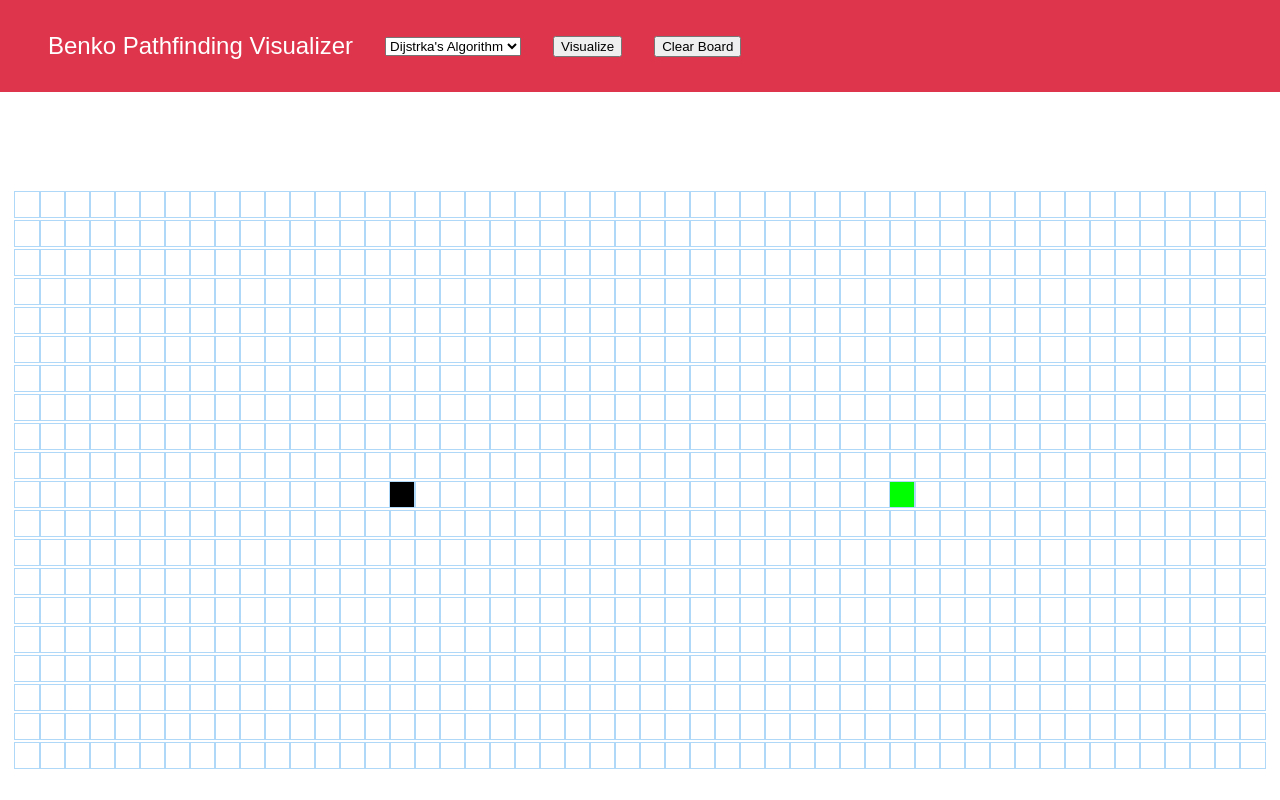
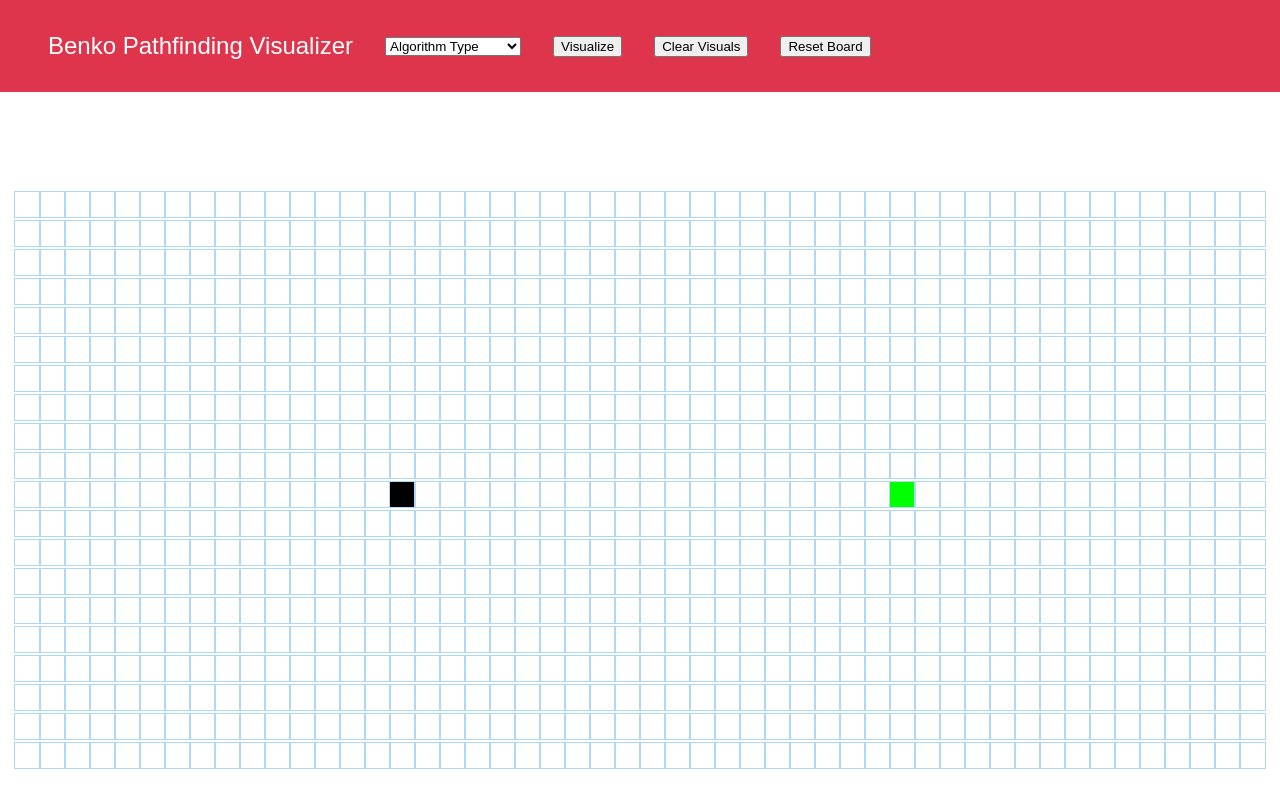
Before and after one commit to MatijaBenko/Visual_Pathfinder_REACT, a React (Create React App) app in the folder my-app/: page / in a window 1280 px wide. Built offline with nearby package versions, Linux system fonts and the light colour scheme.

Commit message:
Finished Algorithms, polished Navbar

```diff
--- a/my-app/src/Navbar/Navbar.jsx
+++ b/my-app/src/Navbar/Navbar.jsx
@@ -1,4 +1,4 @@
-import React, { Component} from "react";
+import React, { Component } from "react";
 
 import "./Navbar.css";
 
@@ -13,20 +13,26 @@ export default class Navbar extends Component {
   }
 
   handleChangeAlgorithm(e) {
-    this.setState({ algorithmType: e.target.value });
-    this.handleChangeButton(e.target.value);
+    if (e.target.value !== "Algorithm Type") {
+      this.setState({ algorithmType: e.target.value });
+      this.handleChangeButton(e.target.value);
+    }
   }
 
   visualButtonClick = () => {
-    if(this.state.algorithmType == null){
+    if (this.state.algorithmType === "") {
       alert("Please select an Algorithm type!");
     } else {
       this.props.visualizeAlgorithm(this.state.algorithmType);
     }
-  }
+  };
+
+  resetButtonClick = () => {
+    this.props.resetVisualization();
+  };
 
   clearButtonClick = () => {
-    this.props.clearVisualization();
+    this.props.clearVisuals();
   }
 
   render() {
@@ -43,15 +49,29 @@ export default class Navbar extends Component {
               value={this.state.algorithmType}
               onChange={this.handleChangeAlgorithm}
             >
+              <option defaultValue="" style={{ fontWeight: "bold" }}>
+                Algorithm Type
+              </option>
               <option value="Dijstrka's Algorithm">Dijstrka's Algorithm</option>
               <option value="A* Algorithm">A* Algorithm</option>
+              <option value="DFS Algorithm">DFS Algorithm</option>
+              <option value="BFS Algorithm">BFS Algorithm</option>
             </select>
           </div>
           <div className="navbar-child">
-            <button id="visual-button" onClick={this.visualButtonClick}>Visualize</button>
+            <button id="visual-button" onClick={this.visualButtonClick}>
+              Visualize
+            </button>
           </div>
           <div className="navbar-child">
-            <button id="clear-button" onClick={this.clearButtonClick}>Clear Board</button>
+            <button id="clear-button" onClick={this.clearButtonClick}>
+              Clear Visuals
+            </button>
+          </div>
+          <div className="navbar-child">
+            <button id="reset-button" onClick={this.resetButtonClick}>
+              Reset Board
+            </button>
           </div>
         </div>
       </nav>
--- a/my-app/src/PathfindingVisualizer/PathfindingVisualizer.jsx
+++ b/my-app/src/PathfindingVisualizer/PathfindingVisualizer.jsx
@@ -1,9 +1,18 @@
 import React, { Component } from "react";
 import Node from "./Node/Node";
-import { dijkstra, getNodesInShortestPathOrder } from "../algorithms/dijkstra";
+import {
+  dijkstra,
+  getNodesInShortestPathOrderDijkstra,
+} from "../algorithms/dijkstra";
 import Navbar from "../Navbar/Navbar";
 
 import "./PathfindingVisualizer.css";
+import { astar, getNodesInShortestPathOrderAstar } from "../algorithms/astar";
+import {
+  depthfirstsearch,
+  getNodesInShortestPathOrderDFS,
+} from "../algorithms/depthfirstsearch";
+import { breadthfirstsearch, getNodesInShortestPathOrderBFS } from "../algorithms/breadthfirstsearch";
 
 const START_NODE_ROW = 10;
 const START_NODE_COL = 15;
@@ -51,53 +60,39 @@ export default class PathfindingVisualizer extends Component {
   }
 
   visualizeAlgorithm = (algorithmType) => {
-    if (algorithmType === "Dijstrka's Algorithm") {
-      this.visualizeDijkstra();
-    } else if (algorithmType === "A* Algorithm") {
-      this.visualizeA();
-    }
-  };
-
-  clearVisualization = () => {
-    clearBoard(this.state.grid);
-  };
-
-  visualizeA() {
-    console.log("HERE");
-    // const { grid } = this.state;
-    // const startNode = grid[START_NODE_ROW][START_NODE_COL];
-    // const finishNode = grid[FINISH_NODE_ROW][FINISH_NODE_COL];
-    // // const visitedNodesInOrder = dijkstra(grid, startNode, finishNode);
-    // const nodesInShortestPathOrder = getNodesInShortestPathOrder(finishNode);
-    // // this.animateDijkstra(visitedNodesInOrder, nodesInShortestPathOrder);
-  }
-
-  animateA(visitedNodesInOrder, nodesInShortestPathOrder) {
-    // for (let i = 0; i <= visitedNodesInOrder.length; i++) {
-    //   if (i === visitedNodesInOrder.length) {
-    //     setTimeout(() => {
-    //       this.animateShortestPath(nodesInShortestPathOrder);
-    //     }, 10 * i);
-    //     return;
-    //   }
-    //   setTimeout(() => {
-    //     const node = visitedNodesInOrder[i];
-    //     document.getElementById(`node-${node.row}-${node.col}`).className =
-    //       "node node-visited";
-    //   }, 10 * i);
-    // }
-  }
-
-  visualizeDijkstra() {
     const { grid } = this.state;
     const startNode = grid[START_NODE_ROW][START_NODE_COL];
     const finishNode = grid[FINISH_NODE_ROW][FINISH_NODE_COL];
-    const visitedNodesInOrder = dijkstra(grid, startNode, finishNode);
-    const nodesInShortestPathOrder = getNodesInShortestPathOrder(finishNode);
-    this.animateDijkstra(visitedNodesInOrder, nodesInShortestPathOrder);
-  }
+    let visitedNodesInOrder = null;
+    let nodesInShortestPathOrder = null;
 
-  animateDijkstra(visitedNodesInOrder, nodesInShortestPathOrder) {
+    if (algorithmType === "Dijstrka's Algorithm") {
+      visitedNodesInOrder = dijkstra(grid, startNode, finishNode);
+      nodesInShortestPathOrder =
+        getNodesInShortestPathOrderDijkstra(finishNode);
+      getNodesInShortestPathOrderDijkstra(finishNode);
+    } else if (algorithmType === "A* Algorithm") {
+      visitedNodesInOrder = astar(grid, startNode, finishNode);
+      nodesInShortestPathOrder = getNodesInShortestPathOrderAstar(finishNode);
+    } else if (algorithmType === "DFS Algorithm") {
+      visitedNodesInOrder = depthfirstsearch(grid, startNode, finishNode);
+      nodesInShortestPathOrder = getNodesInShortestPathOrderDFS(finishNode);
+    } else if (algorithmType === "BFS Algorithm") {
+      visitedNodesInOrder = breadthfirstsearch(grid, startNode, finishNode);
+      nodesInShortestPathOrder = getNodesInShortestPathOrderBFS(finishNode);
+    }
+    this.animateAlgorithm(visitedNodesInOrder, nodesInShortestPathOrder);
+  };
+
+  clearVisuals = () => {
+    clearVisuals(this.state.grid);
+  };
+
+  resetVisualization = () => {
+    resetBoard(this.state.grid);
+  };
+
+  animateAlgorithm(visitedNodesInOrder, nodesInShortestPathOrder) {
     for (let i = 0; i <= visitedNodesInOrder.length; i++) {
       if (i === visitedNodesInOrder.length) {
         setTimeout(() => {
@@ -120,7 +115,8 @@ export default class PathfindingVisualizer extends Component {
       <>
         <Navbar
           visualizeAlgorithm={this.visualizeAlgorithm}
-          clearVisualization={this.clearVisualization}
+          resetVisualization={this.resetVisualization}
+          clearVisuals={this.clearVisuals}
         ></Navbar>
         <div className="grid">
           {grid.map((row, rowIndex) => {
@@ -173,7 +169,9 @@ const createNode = (col, row) => {
     isStart: row === START_NODE_ROW && col === START_NODE_COL,
     isFinish: row === FINISH_NODE_ROW && col === FINISH_NODE_COL,
     distance: Infinity,
+    totalDistance: Infinity,
     isVisited: false,
+    isShortest: false,
     isWall: false,
     previousNode: null,
   };
@@ -191,7 +189,7 @@ const getNewGridWithWallToggle = (grid, row, col) => {
   return newGrid;
 };
 
-const clearBoard = (grid) => {
+const resetBoard = (grid) => {
   for (var i = 0; i < grid.length; i++) {
     for (var j = 0; j < grid[i].length; j++) {
       grid[i][j].previousNode = null;
@@ -221,5 +219,40 @@ const clearBoard = (grid) => {
       }
     }
   }
-  console.log(grid);
 };
+
+const clearVisuals = (grid) => {
+  for (var i = 0; i < grid.length; i++) {
+    for (var j = 0; j < grid[i].length; j++) {
+      grid[i][j].previousNode = null;
+      grid[i][j].distance = Infinity;
+      grid[i][j].isVisited = false;
+      if (
+        (i === START_NODE_ROW && j === START_NODE_COL) ||
+        (i === FINISH_NODE_ROW && j === FINISH_NODE_COL)
+      ) {
+        if (i === START_NODE_ROW && j === START_NODE_COL) {
+          grid[i][j].isStart = true;
+          document.getElementById(`node-${i}-${j}`).className =
+            "node node-start";
+        } else {
+          grid[i][j].isStart = false;
+        }
+        if (i === FINISH_NODE_ROW && j === FINISH_NODE_COL) {
+          grid[i][j].isFinish = true;
+          document.getElementById(`node-${i}-${j}`).className =
+            "node node-finish";
+        } else {
+          grid[i][j].isFinish = false;
+        }
+      } else {
+        if (grid[i][j].isWall) {
+          document.getElementById(`node-${i}-${j}`).className =
+            "node node-wall";
+        } else {
+          document.getElementById(`node-${i}-${j}`).className = "node";
+        }
+      }
+    }
+  }
+};
--- /dev/null
+++ b/my-app/src/algorithms/astar.js
@@ -0,0 +1,73 @@
+export function astar(grid, startNode, finishNode) {
+  if (!startNode || !finishNode || startNode === finishNode) {
+    return [];
+  }
+
+  const visitedNodesInOrder = [];
+  const unvistedNodes = [];
+  startNode.distance = 0;
+  unvistedNodes.push(startNode);
+
+  while (unvistedNodes.length !== 0) {
+    unvistedNodes.sort(
+      (nodeOne, nodeTwo) => nodeOne.totalDistance - nodeTwo.totalDistance
+    );
+    const nearestNode = unvistedNodes.shift();
+    if (nearestNode === finishNode) return visitedNodesInOrder;
+
+    nearestNode.isVisited = true;
+    visitedNodesInOrder.push(nearestNode);
+
+    const neighbourNodes = getAllNeighbours(grid, nearestNode);
+    for(let eachNode of neighbourNodes) {
+      const distance = nearestNode.distance + 1;
+
+      if (neighbourNodeNotInUnvisitedNodes(unvistedNodes, eachNode)) {
+        unvistedNodes.unshift(eachNode);
+        eachNode.distance = distance;
+        eachNode.totalDistance = distance + manhattenDistance(eachNode, finishNode);
+        eachNode.previousNode = nearestNode;
+      } else if (distance < eachNode.distance) {
+        eachNode.distance = distance;
+        eachNode.totalDistance = distance + manhattenDistance(eachNode, finishNode);
+        eachNode.previousNode = nearestNode;
+      }
+    }
+  }
+  return visitedNodesInOrder;
+}
+
+function getAllNeighbours(grid, nearestNode) {
+  const allNeighbourNodes = [];
+  const { row, col } = nearestNode;
+  if (row !== grid.length - 1) allNeighbourNodes.push(grid[row + 1][col]);
+  if (row !== 0) allNeighbourNodes.push(grid[row - 1][col]);
+  if (col !== grid[0].length - 1) allNeighbourNodes.push(grid[row][col + 1]);
+  if (col !== 0) allNeighbourNodes.push(grid[row][col - 1]);
+  return allNeighbourNodes.filter((nodes) => !nodes.isWall && !nodes.isVisited);
+}
+
+function neighbourNodeNotInUnvisitedNodes(unvistedNodes, eachNode) {
+  for (let eachUnvisitedNode of unvistedNodes) {
+    if (eachUnvisitedNode.row === eachNode.row && eachUnvisitedNode.col === eachNode.col) {
+      return false;
+    }
+  }
+  return true;
+}
+
+function manhattenDistance(currNode, finishNode) {
+  const x = Math.abs(currNode.row - finishNode.row);
+  const y = Math.abs(currNode.col - finishNode.col);
+  return x + y;
+}
+
+export function getNodesInShortestPathOrderAstar(finishNode) {
+  const nodesInShortestPathOrder = [];
+  let currentNode = finishNode;
+  while (currentNode !== null) {
+    nodesInShortestPathOrder.unshift(currentNode);
+    currentNode = currentNode.previousNode;
+  }
+  return nodesInShortestPathOrder;
+}
--- /dev/null
+++ b/my-app/src/algorithms/breadthfirstsearch.js
@@ -0,0 +1,54 @@
+export function breadthfirstsearch(grid, startNode, finishNode) {
+  if (!startNode || !finishNode || startNode === finishNode) {
+    return [];
+  }
+
+  const visitedNodesInOrder = [];
+  const unvisitedNodes = [];
+  unvisitedNodes.push(startNode);
+
+  while (unvisitedNodes.length !== 0) {
+    let nearestNode = unvisitedNodes.shift();
+    if (nearestNode.isWall) continue;
+    if (nearestNode === finishNode) return visitedNodesInOrder;
+    visitedNodesInOrder.push(nearestNode);
+    nearestNode.isVisited = true;
+    let unvisitedNeighbours = getAllNeighbours(grid, nearestNode);
+    for (let eachNeighbour of unvisitedNeighbours) {
+      eachNeighbour.previousNode = nearestNode;
+      if (neighbourNotVisited(eachNeighbour, unvisitedNodes)) {
+        unvisitedNodes.push(eachNeighbour);
+      }
+    }
+  }
+  return visitedNodesInOrder;
+}
+
+function getAllNeighbours(grid, nearestNode) {
+  let allNeighbourNodes = [];
+  let { row, col } = nearestNode;
+  if (col !== 0) allNeighbourNodes.push(grid[row][col - 1]);
+  if (col !== grid[0].length - 1) allNeighbourNodes.push(grid[row][col + 1]);
+  if (row !== 0) allNeighbourNodes.push(grid[row - 1][col]);
+  if (row !== grid.length - 1) allNeighbourNodes.push(grid[row + 1][col]);
+  return allNeighbourNodes.filter((eachNode) => !eachNode.isVisited);
+}
+
+function neighbourNotVisited(neighbourNode, unvisitedNodes) {
+    for (let eachNode of unvisitedNodes) {
+        if (eachNode.row === neighbourNode.row && eachNode.col === neighbourNode.col) {
+            return false;
+        }
+    }
+    return true;
+}
+
+export function getNodesInShortestPathOrderBFS(finishNode) {
+  const nodesInShortestPathOrder = [];
+  let currentNode = finishNode;
+  while (currentNode !== null) {
+    nodesInShortestPathOrder.unshift(currentNode);
+    currentNode = currentNode.previousNode;
+  }
+  return nodesInShortestPathOrder;
+}
--- /dev/null
+++ b/my-app/src/algorithms/depthfirstsearch.js
@@ -0,0 +1,43 @@
+export function depthfirstsearch(grid, startNode, finishNode) {
+  if (!startNode || !finishNode || startNode === finishNode) {
+    return [];
+  }
+
+  const visitedNodesInOrder = [];
+  const unvisitedNodes = [];
+  unvisitedNodes.push(startNode);
+
+  while (unvisitedNodes.length !== 0) {
+    let nearestNode = unvisitedNodes.shift();
+    if (nearestNode.isWall) continue;
+    if (nearestNode === finishNode) return visitedNodesInOrder;
+    visitedNodesInOrder.push(nearestNode);
+    nearestNode.isVisited = true;
+    let unvisitedNeighbours = getAllNeighbours(grid, nearestNode);
+    for (let eachNeighbour of unvisitedNeighbours) {
+      eachNeighbour.previousNode = nearestNode;
+      unvisitedNodes.unshift(eachNeighbour);
+    }
+  }
+  return visitedNodesInOrder;
+}
+
+function getAllNeighbours(grid, nearestNode) {
+  let allNeighbourNodes = [];
+  let { row, col } = nearestNode;
+  if (col !== 0) allNeighbourNodes.push(grid[row][col - 1]);
+  if (col !== grid[0].length - 1) allNeighbourNodes.push(grid[row][col + 1]);
+  if (row !== 0) allNeighbourNodes.push(grid[row - 1][col]);
+  if (row !== grid.length - 1) allNeighbourNodes.push(grid[row + 1][col]);
+  return allNeighbourNodes.filter((eachNode) => !eachNode.isVisited);
+}
+
+export function getNodesInShortestPathOrderDFS(finishNode) {
+  const nodesInShortestPathOrder = [];
+  let currentNode = finishNode;
+  while (currentNode !== null) {
+    nodesInShortestPathOrder.unshift(currentNode);
+    currentNode = currentNode.previousNode;
+  }
+  return nodesInShortestPathOrder;
+}
--- a/my-app/src/algorithms/dijkstra.js
+++ b/my-app/src/algorithms/dijkstra.js
@@ -1,4 +1,8 @@
 export function dijkstra(grid, startNode, finishNode) {
+  if (!startNode || !finishNode || startNode === finishNode) {
+    return [];
+  }
+
   const visitedNodesInOrder = [];
   startNode.distance = 0;
   const unvistedNodes = getAllNodes(grid);
@@ -46,7 +50,7 @@ function getUnvisitedNeighbors(node, grid) {
   return neighbors.filter((neighbor) => !neighbor.isVisited);
 }
 
-export function getNodesInShortestPathOrder(finishNode) {
+export function getNodesInShortestPathOrderDijkstra(finishNode) {
   const nodesInShortestPathOrder = [];
   let currentNode = finishNode;
   while (currentNode !== null) {
```
